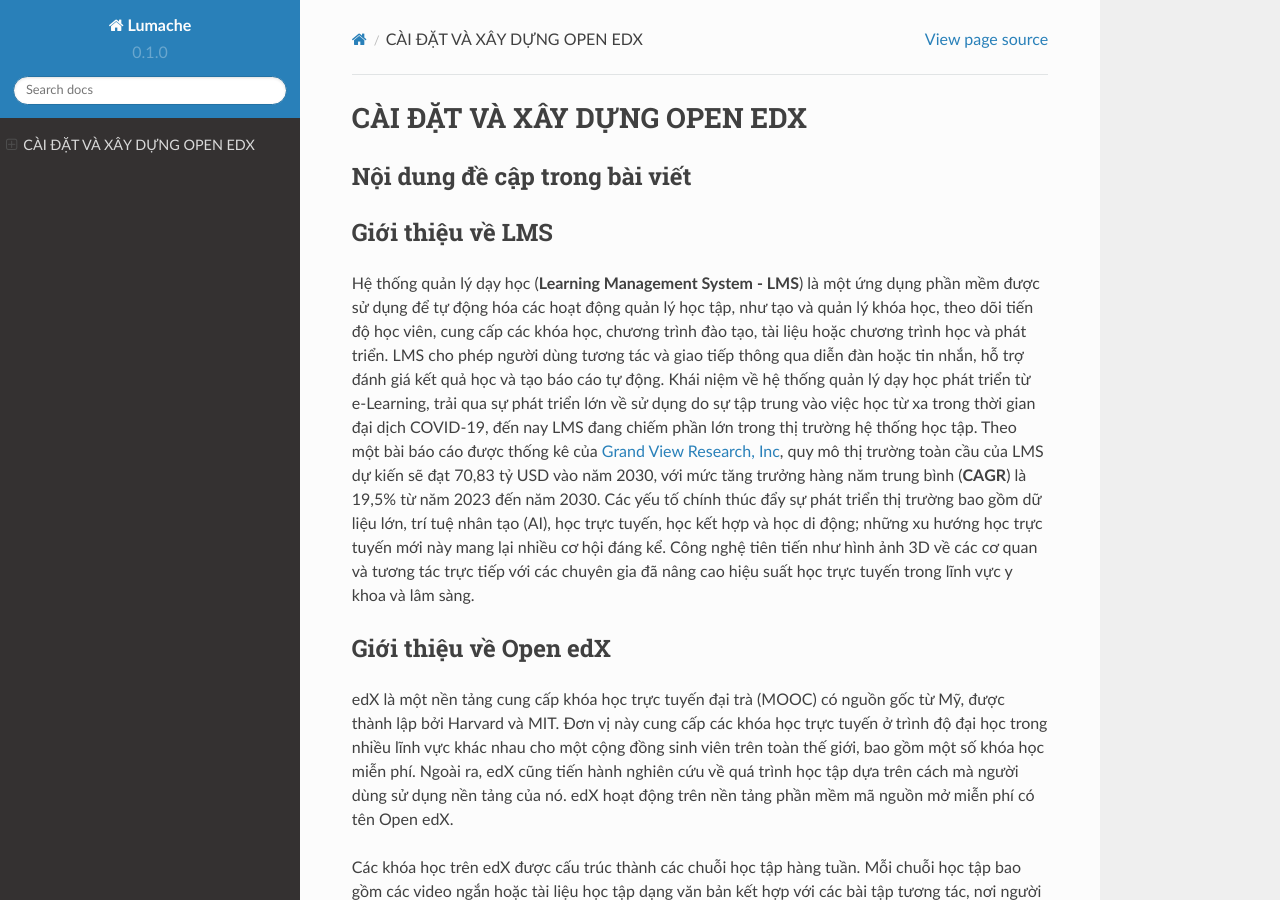
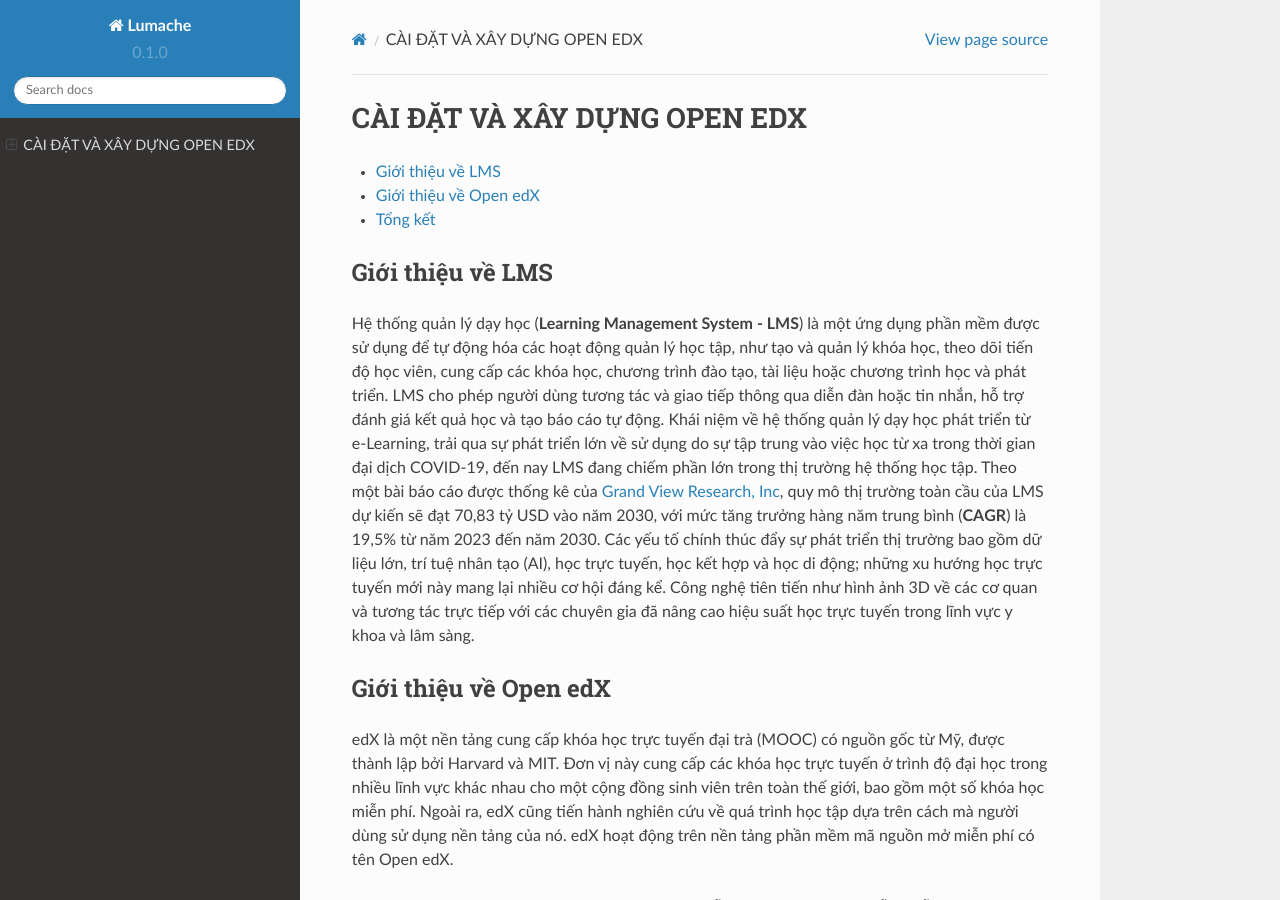
Before and after one commit to dlowji/rtd-openedx, a Sphinx documentation site: the page built from docs/source/index.rst, in a window 1280 px wide and 900 px high. Built offline with Sphinx 7.4.7 and the Read the Docs theme 2.0.0, drawn with Linux system fonts in a browser that asks for light colours; pages that are not in the unit, such as notebooks, are missing from menus.

Commit message:
Update index.rst

```diff
--- a/docs/source/index.rst
+++ b/docs/source/index.rst
@@ -2,8 +2,8 @@
 CÀI ĐẶT VÀ XÂY DỰNG OPEN EDX
 =============================
 
-Nội dung đề cập trong bài viết
-==============================
+.. contents::
+   :local:
 
 .. toctree::
 
```
